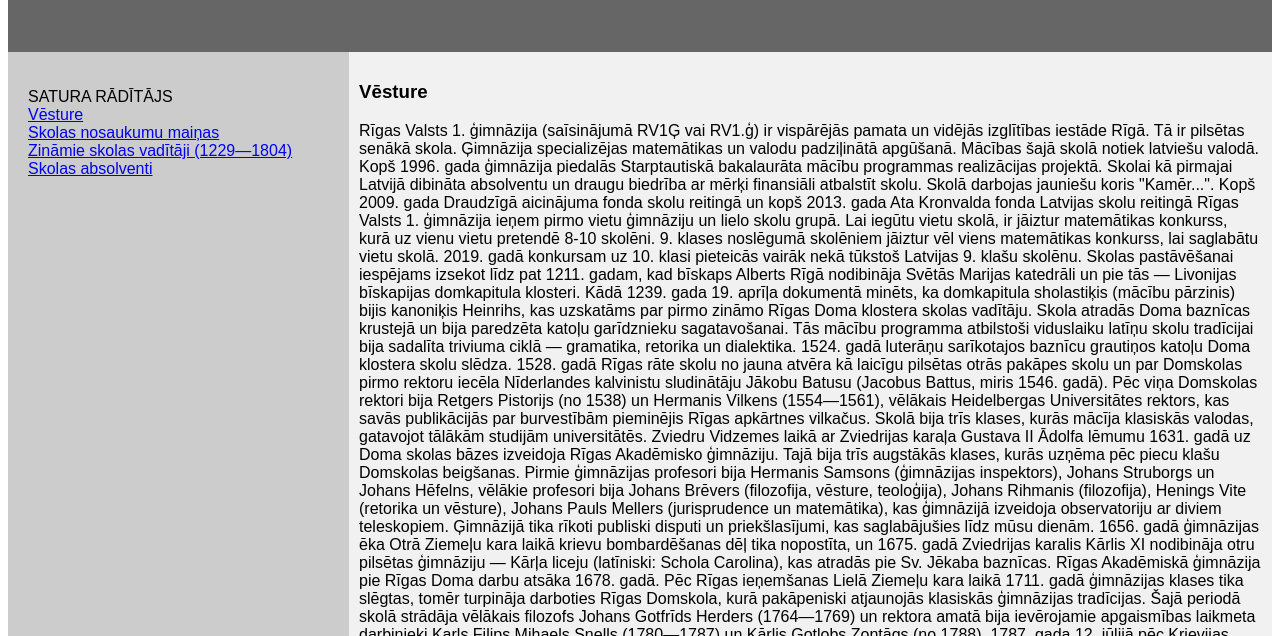
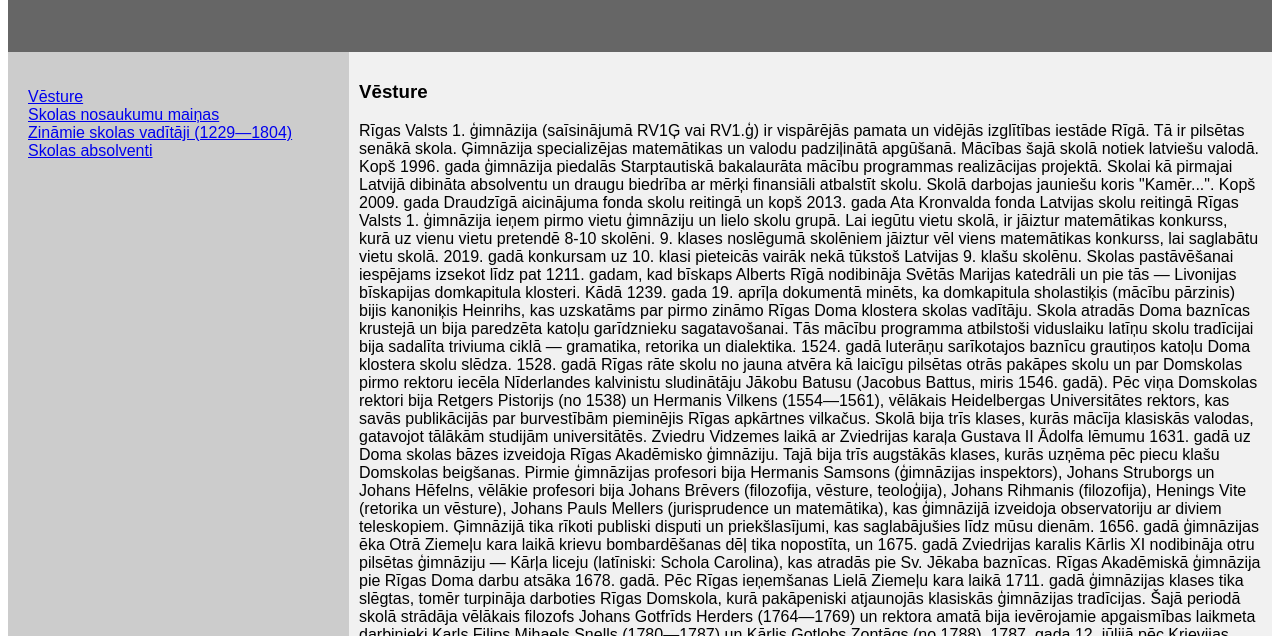
Before and after one commit to rudolfsputnieks/portfolio, a plain HTML site: page skola.html in a window 1280 px wide. Shown: the part 164-800 px from the top of the page. Drawn offline with Linux system fonts and the light colour scheme.

Commit message:
Update skola.html

```diff
--- a/skola.html
+++ b/skola.html
@@ -77,7 +77,7 @@ footer {
 <section>
   <nav>
     <ul>
-      <li> SATURA RĀDĪTĀJS </li>
+      <li>  </li>
       <li><a href="#vesture">Vēsture</a></li>
       <li><a href="#nosaukumi">Skolas nosaukumu maiņas</a></li>
       <li><a href="#vaditaji">Zināmie skolas vadītāji (1229—1804)</a></li>
```
